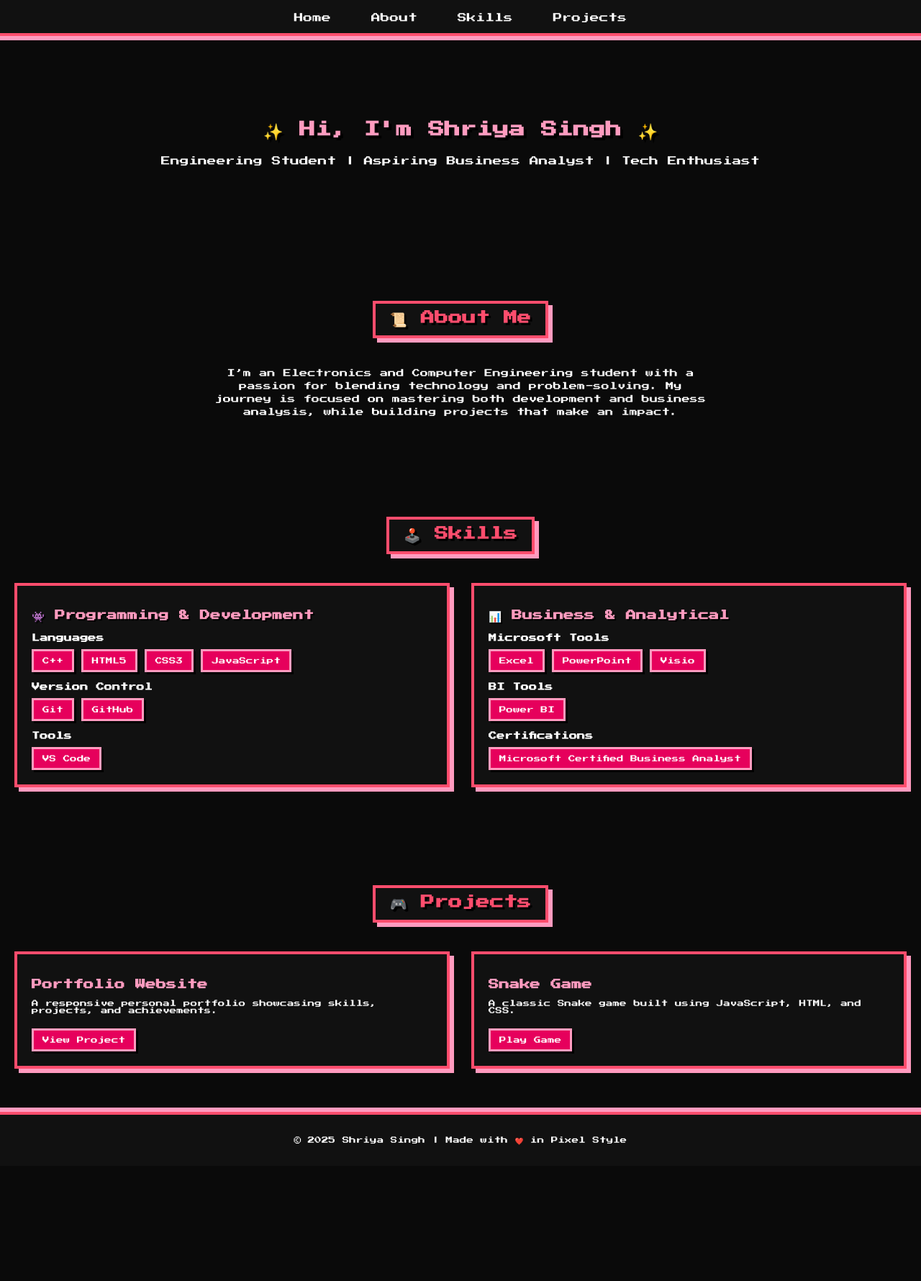
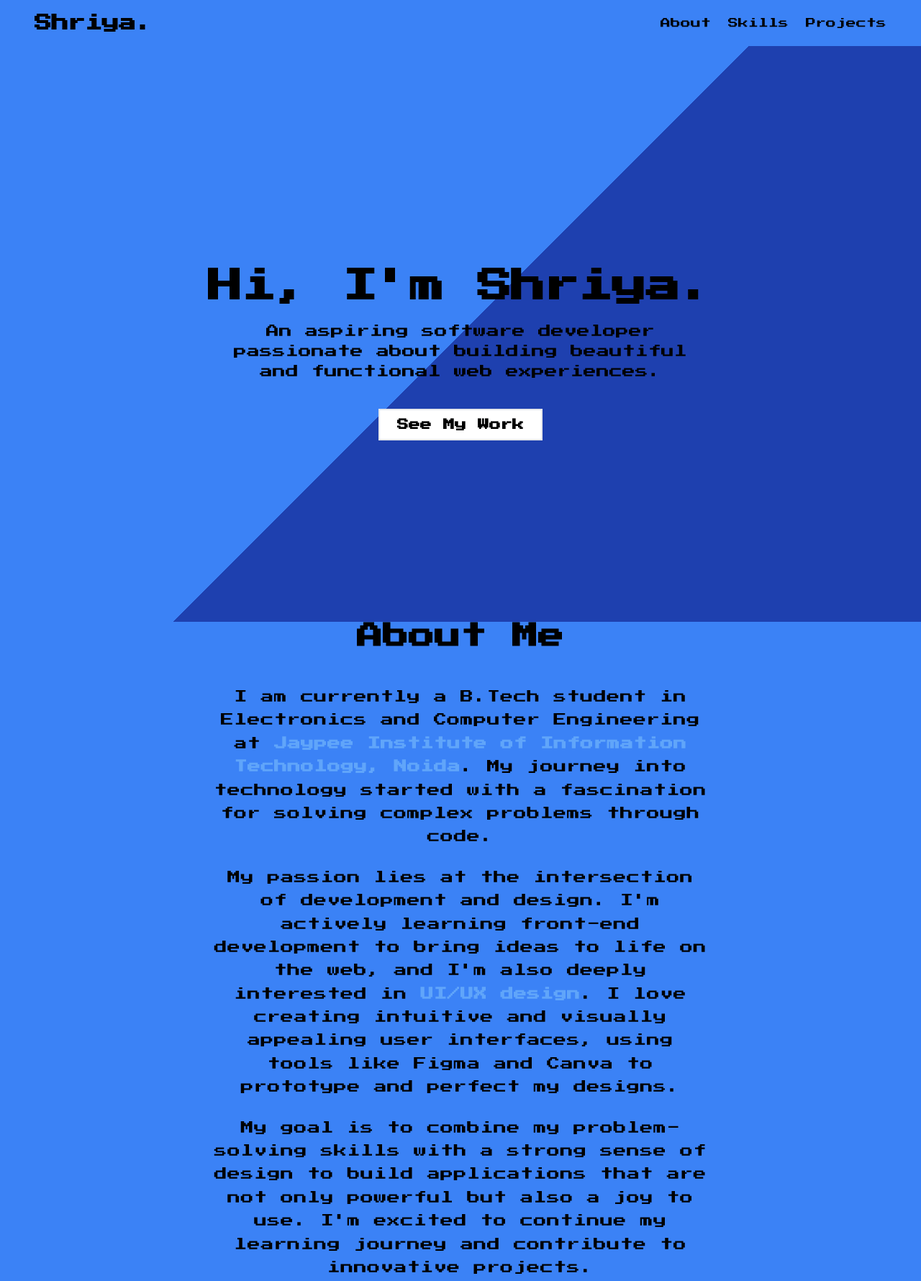
Before and after one commit to shriyasingh-dot/pixel-portfolio, a plain HTML site: page index.html in a window 1280 px wide. Shown: the top 1780 px of the page at 72% size. Before the commit the page ends 1620 px from the top, so only its background shows below. Drawn offline with nearby package versions, Linux system fonts and the light colour scheme.

Commit message:
New Portfolio.

```diff
--- a/index.html
+++ b/index.html
@@ -1,106 +1,127 @@
 <!DOCTYPE html>
 <html lang="en">
+
 <head>
     <meta charset="UTF-8">
     <meta name="viewport" content="width=device-width, initial-scale=1.0">
-  <meta name="description" content="Portfolio of Shriya Singh, an Electronics and Computer Engineering student.">
-  <meta name="keywords" content="Shriya Singh, Portfolio, Engineering, Business Analyst, Tech Enthusiast">
-  <title>Shriya Singh | Portfolio</title>
+    <title>Shriya Singh Portfolio</title>
+    <link rel="preconnect" href="https://fonts.googleapis.com">
+    <link rel="preconnect" href="https://fonts.gstatic.com" crossorigin>
     <link href="https://fonts.googleapis.com/css2?family=Press+Start+2P&display=swap" rel="stylesheet">
-  <link rel="stylesheet" href="styles.css"> <!-- Link to the CSS file -->
+    <script src="https://cdn.tailwindcss.com"></script>
+    <script src="script.js" defer></script>
+    <link rel="stylesheet" href="style.css">
 </head>
+
 <body>
 
-  <!-- Navbar -->
-  <nav>
-    <a href="#home">Home</a>
-    <a href="#about">About</a>
-    <a href="#skills">Skills</a>
-    <a href="#projects">Projects</a>
+    <!-- Navigation Bar -->
+    <nav class="sticky top-0 z-50 py-4 px-6 md:px-12 backdrop-blur-sm bg-black-bean/70">
+        <div class="container mx-auto flex justify-between items-center">
+            <a href="#home" class="text-2xl font-bold tracking-tight">Shriya.</a>
+            <div class="flex gap-6 text-sm">
+                <a href="#about" class="hover:text-new-york-pink">About</a>
+                <a href="#skills" class="hover:text-new-york-pink">Skills</a>
+                <a href="#projects" class="hover:text-new-york-pink">Projects</a>
+            </div>
+        </div>
     </nav>
 
-  <!-- Main Content -->
-  <main>
-    <!-- Home -->
-    <section id="home" class="home">
-      <h1>✨ Hi, I'm Shriya Singh ✨</h1>
-      <p>Engineering Student | Aspiring Business Analyst | Tech Enthusiast</p>
+    <!-- Hero Section -->
+    <section id="home" class="flex items-center justify-center min-h-screen pt-24 pb-12 px-6 text-center gradient-bg">
+        <div class="max-w-4xl mx-auto space-y-6">
+            <h1 class="text-3xl sm:text-4xl lg:text-5xl font-extrabold tracking-tight">
+                Hi, I'm <span class="typewriter">Shriya.</span>
+            </h1>
+            <p class="text-sm sm:text-md md:text-lg max-w-2xl mx-auto">
+                An aspiring software developer passionate about building beautiful and functional web experiences.
+            </p>
+            <div class="pt-6">
+                <a href="#projects" class="px-6 py-3 bg-white text-cordovan font-bold border-2 border-cordovan hover:bg-cordovan hover:text-white no-transition-hover">
+                    See My Work
+                </a>
+            </div>
+        </div>
     </section>
 
-    <!-- About -->
-    <section id="about" class="about">
-      <h2 class="section-title">📜 About Me</h2>
-      <p>
-        I’m an Electronics and Computer Engineering student with a passion for blending
-        technology and problem-solving. My journey is focused on mastering both development
-        and business analysis, while building projects that make an impact.
-      </p>
+    <!-- About Me Section -->
+   <section id="about" class="min-h-screen flex items-center px-6 bg-cordovan">
+    <div class="container mx-auto text-center">
+        <h2 class="text-3xl md:text-4xl font-bold mb-12">About Me</h2>
+        <div class="space-y-6">
+            <p>I am currently a B.Tech student in Electronics and Computer Engineering at <strong class="text-new-york-pink">Jaypee Institute of Information Technology, Noida</strong>. My journey into technology started with a fascination for solving complex problems through code.</p>
+            <p>My passion lies at the intersection of development and design. I'm actively learning front-end development to bring ideas to life on the web, and I'm also deeply interested in <strong class="text-new-york-pink">UI/UX design</strong>. I love creating intuitive and visually appealing user interfaces, using tools like Figma and Canva to prototype and perfect my designs.</p>
+            <p>My goal is to combine my problem-solving skills with a strong sense of design to build applications that are not only powerful but also a joy to use. I'm excited to continue my learning journey and contribute to innovative projects.</p>
+        </div>
+    </div>
 </section>
 
-    <!-- Skills -->
-    <section id="skills" class="skills-section">
-      <h2 class="section-title">🕹️ Skills</h2>
-      <div class="skills-container">
 
-        <!-- Programming & Development -->
-        <div class="skills-card">
-          <h3>👾 Programming & Development</h3>
-          <h4>Languages</h4>
-          <div class="skills-tags">
-            <span>C++</span><span>HTML5</span><span>CSS3</span><span>JavaScript</span>
+
+    <!-- Skills Section -->
+    <section id="skills" class="py-20 px-6 bg-marvelous text-black">
+        <div class="container mx-auto max-w-5xl text-center">
+            <h2 class="text-2xl font-bold mb-12">Skills</h2>
+            <div class="grid grid-cols-1 sm:grid-cols-2 md:grid-cols-3 gap-8">
+                <div class="p-8 border-2 border-gray-700 bg-black-bean hover:bg-gray-800 no-transition-hover text-white">
+                    <h3 class="text-xl font-bold mb-4">Programming Languages</h3>
+                    <ul class="text-sm list-none space-y-2 text-gray-300">
+                        <li>C++</li>
+                        <li>JavaScript</li>
+                        <li>Python</li>
+                    </ul>
                 </div>
-          <h4>Version Control</h4>
-          <div class="skills-tags">
-            <span>Git</span><span>GitHub</span>
+                <div class="p-8 border-2 border-gray-700 bg-black-bean hover:bg-gray-800 no-transition-hover text-white">
+                    <h3 class="text-xl font-bold mb-4">Web Technologies</h3>
+                    <ul class="text-sm list-none space-y-2 text-gray-300">
+                        <li>HTML5</li>
+                        <li>CSS3</li>
+                        <li>React</li>
+                        <li>Tailwind CSS</li>
+                    </ul>
                 </div>
-          <h4>Tools</h4>
-          <div class="skills-tags">
-            <span>VS Code</span>
-          </div>
-        </div>
-
-        <!-- Business & Analytical -->
-        <div class="skills-card">
-          <h3>📊 Business & Analytical</h3>
-          <h4>Microsoft Tools</h4>
-          <div class="skills-tags">
-            <span>Excel</span><span>PowerPoint</span><span>Visio</span>
-          </div>
-          <h4>BI Tools</h4>
-          <div class="skills-tags">
-            <span>Power BI</span>
-          </div>
-          <h4>Certifications</h4>
-          <div class="skills-tags">
-            <span>Microsoft Certified Business Analyst</span>
+                <div class="p-8 border-2 border-gray-700 bg-black-bean hover:bg-gray-800 no-transition-hover text-white">
+                    <h3 class="text-xl font-bold mb-4">Design & Others</h3>
+                    <ul class="text-sm list-none space-y-2 text-gray-300">
+                        <li>UI/UX Design</li>
+                        <li>Figma</li>
+                        <li>Canva</li>
+                        <li>Problem Solving</li>
+                    </ul>
                 </div>
             </div>
         </div>
     </section>
 
-    <!-- Projects -->
-    <section id="projects" class="projects">
-      <h2 class="section-title">🎮 Projects</h2>
-      <div class="projects-container">
-        <div class="project-card">
-          <h3>Portfolio Website</h3>
-          <p>A responsive personal portfolio showcasing skills, projects, and achievements.</p>
-          <a href="your-portfolio-link.html" class="btn">View Project</a>
+    <!-- Projects Section -->
+    <section id="projects" class="py-20 px-6 bg-new-york-pink text-black">
+        <div class="container mx-auto max-w-5xl text-center">
+            <h2 class="text-2xl font-bold mb-12">Projects</h2>
+            <div class="grid grid-cols-1 md:grid-cols-2 lg:grid-cols-3 gap-8">
+                <div class="bg-black-bean p-6 border-2 border-gray-800 hover:bg-gray-800 no-transition-hover text-white">
+                    <img src="folio.png" alt="Personal Portfolio" class="w-full mb-4">
+                    <h3 class="text-xl font-bold mb-2">Personal Portfolio</h3>
+                    <p class="text-gray-400 text-sm">My personal portfolio website built from scratch to showcase my skills and projects. Fully responsive and clean.</p>
                 </div>
-        <div class="project-card">
-          <h3>Snake Game</h3>
-          <p>A classic Snake game built using JavaScript, HTML, and CSS.</p>
-          <a href="your-snake-game-link.html" class="btn">Play Game</a>
+                <div class="bg-black-bean p-6 border-2 border-gray-800 hover:bg-gray-800 no-transition-hover text-white">
+                    <img src="https://placehold.co/600x400/FF0080/ffffff?text=Quiz+App" alt="Quiz App" class="w-full mb-4">
+                    <h3 class="text-xl font-bold mb-2">Snake Game</h3>
+                    <p class="text-gray-400 text-sm">Interactive snake game built with JavaScript. Simple, efficient, and fun to use.</p>
+                </div>
+                <div class="bg-black-bean p-6 border-2 border-gray-800 hover:bg-gray-800 no-transition-hover text-white">
+                    <img src="https://placehold.co/600x400/F59E0B/ffffff?text=E-commerce+Site" alt="E-commerce Site" class="w-full mb-4">
+                    <h3 class="text-xl font-bold mb-2">Expense Tracker</h3>
+                    <p class="text-gray-400 text-sm">Front-end mockup of an expense tracking platform with budget management and reporting features.</p>
+                </div>
             </div>
         </div>
     </section>
-  </main>
 
     <!-- Footer -->
-  <footer>
-    <p>© 2025 Shriya Singh | Made with ❤️ in Pixel Style</p>
+    <footer class="py-6 px-6 text-center text-gray-500 bg-black-bean text-sm">
+        <p>&copy; 2025 Shriya Singh. All rights reserved.</p>
     </footer>
 
-  <script src="script.js"></script> <!-- Link to the JavaScript file -->
 </body>
+
 </html>
--- /dev/null
+++ b/style.css
@@ -0,0 +1,55 @@
+body {
+    font-family: 'Press Start 2P', cursive;
+    scroll-behavior: auto;
+    -ms-overflow-style: none;
+    scrollbar-width: none;
+    background-color: #0f172a;
+}
+
+body::-webkit-scrollbar {
+    display: none;
+}
+
+.gradient-bg {
+    background-color: #1e3a8a;
+    background-image: linear-gradient(135deg, #3b82f6 50%, #1e40af 50%);
+}
+
+.no-transition-hover:hover {
+    transform: none !important;
+    scale: 1.0 !important;
+}
+
+.bg-black-bean {
+    background-color: #1e293b;
+}
+
+.bg-cordovan {
+    background-color: #3b82f6;
+}
+
+.bg-new-york-pink {
+    background-color: #2563eb;
+}
+
+.bg-marvelous {
+    background-color: #60a5fa;
+}
+
+.text-new-york-pink {
+    color: #60a5fa;
+}
+
+/* LIT NAVBAR */
+nav {
+    background-color: #3b82f6; /* Clear, nice blue shade */
+}
+
+/* About Me text spacing */
+#about p {
+    font-size: 1.125rem; /* slightly bigger than default */
+    line-height: 1.8;    /* more space between lines */
+    letter-spacing: 0.5px; /* subtle letter spacing */
+    max-width: 700px;    /* constrain width for better readability */
+    margin: 0 auto 1.5rem auto; /* center and add vertical spacing */
+}
--- a/styles.css
+++ /dev/null
@@ -1,156 +0,0 @@
-body {
-  margin: 0;
-  font-family: 'Press Start 2P', cursive;
-  background: #0a0a0a;
-  color: #fff;
-}
-
-/* Navbar */
-nav {
-  background: #111;
-  padding: 15px;
-  border-bottom: 4px solid #ff4d6d;
-  box-shadow: 0 6px #ff9bbf;
-  text-align: center;
-}
-nav a {
-  color: #fff;
-  text-decoration: none;
-  margin: 0 20px;
-  font-size: 0.8rem;
-  transition: color 0.2s;
-}
-nav a:hover {
-  color: #ff4d6d;
-}
-
-/* Sections */
-section {
-  padding: 60px 20px;
-  text-align: center;
-}
-
-.section-title {
-  font-size: 1.2rem;
-  margin-bottom: 40px;
-  color: #ff4d6d;
-  text-shadow: 3px 3px #000;
-  border: 4px solid #ff4d6d;
-  display: inline-block;
-  padding: 10px 20px;
-  background: #111;
-  box-shadow: 6px 6px #ff9bbf;
-}
-
-/* Home */
-.home {
-  padding: 100px 20px;
-}
-.home h1 {
-  font-size: 1.4rem;
-  color: #ff9bbf;
-  text-shadow: 4px 4px #000;
-}
-.home p {
-  font-size: 0.8rem;
-  margin-top: 20px;
-}
-
-/* About */
-.about p {
-  max-width: 700px;
-  margin: auto;
-  font-size: 0.7rem;
-  line-height: 1.6;
-}
-
-/* Skills */
-.skills-container {
-  display: grid;
-  grid-template-columns: repeat(auto-fit, minmax(320px, 1fr));
-  gap: 30px;
-}
-.skills-card {
-  background: #111;
-  border: 4px solid #ff4d6d;
-  padding: 20px;
-  text-align: left;
-  box-shadow: 6px 6px #ff9bbf;
-}
-.skills-card h3 {
-  font-size: 0.9rem;
-  margin-bottom: 15px;
-  color: #ff9bbf;
-  text-shadow: 2px 2px #000;
-}
-.skills-card h4 {
-  margin: 15px 0 10px;
-  font-size: 0.7rem;
-  color: #fff;
-}
-.skills-tags {
-  display: flex;
-  flex-wrap: wrap;
-  gap: 10px;
-}
-.skills-tags span {
-  background: #e6005c;
-  color: #fff;
-  padding: 8px 12px;
-  font-size: 0.6rem;
-  border: 3px solid #ff9bbf;
-  box-shadow: 3px 3px #000;
-  transition: transform 0.2s, background 0.2s;
-}
-.skills-tags span:hover {
-  transform: scale(1.1);
-  background: #ff4d6d;
-}
-
-/* Projects */
-.projects-container {
-  display: grid;
-  grid-template-columns: repeat(auto-fit, minmax(300px, 1fr));
-  gap: 30px;
-}
-.project-card {
-  background: #111;
-  border: 4px solid #ff4d6d;
-  padding: 20px;
-  text-align: left;
-  box-shadow: 6px 6px #ff9bbf;
-}
-.project-card h3 {
-  font-size: 0.9rem;
-  color: #ff9bbf;
-}
-.project-card p {
-  font-size: 0.6rem;
-  margin: 10px 0;
-}
-.btn {
-  display: inline-block;
-  margin-top: 10px;
-  background: #e6005c;
-  color: #fff;
-  padding: 8px 12px;
-  border: 3px solid #ff9bbf;
-  box-shadow: 3px 3px #000;
-  font-size: 0.6rem;
-  text-decoration: none;
-  transition: transform 0.2s, background 0.2s;
-}
-.btn:hover {
-  transform: scale(1.1);
-  background: #ff4d6d;
-}
-
-/* Footer */
-footer {
-  background: #111;
-  padding: 20px;
-  border-top: 4px solid #ff4d6d;
-  box-shadow: 0 -6px #ff9bbf;
-  text-align: center;
-  font-size: 0.6rem;
-}
```
Also changed, not shown: script.js (+6 -15 lines), favicon.ico (added), folio.png (added), 1 other file. Lines whose indentation alone changed are shown as unchanged.
